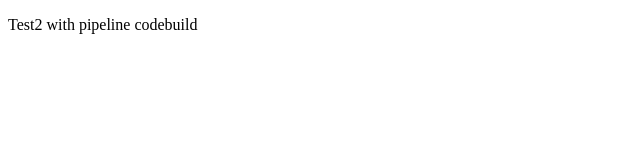
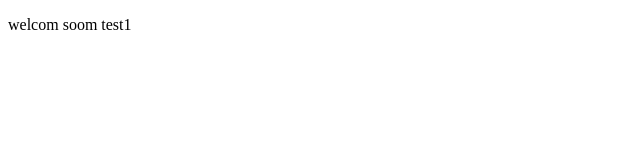
Before and after one commit to cbsy001/codebuild, a plain HTML site: page index.html in a window 1280 px wide. Shown: the whole page, without its empty margins (0-640 px from the left). Drawn offline with Linux system fonts and the light colour scheme.

Commit message:
Update index.html

```diff
--- a/index.html
+++ b/index.html
@@ -4,6 +4,6 @@
         <title>Example</title>
     </head>
     <body>
-        <p>Test2 with pipeline codebuild</p>
+        <p>welcom soom test1</p>
     </body>
 </html>
```
